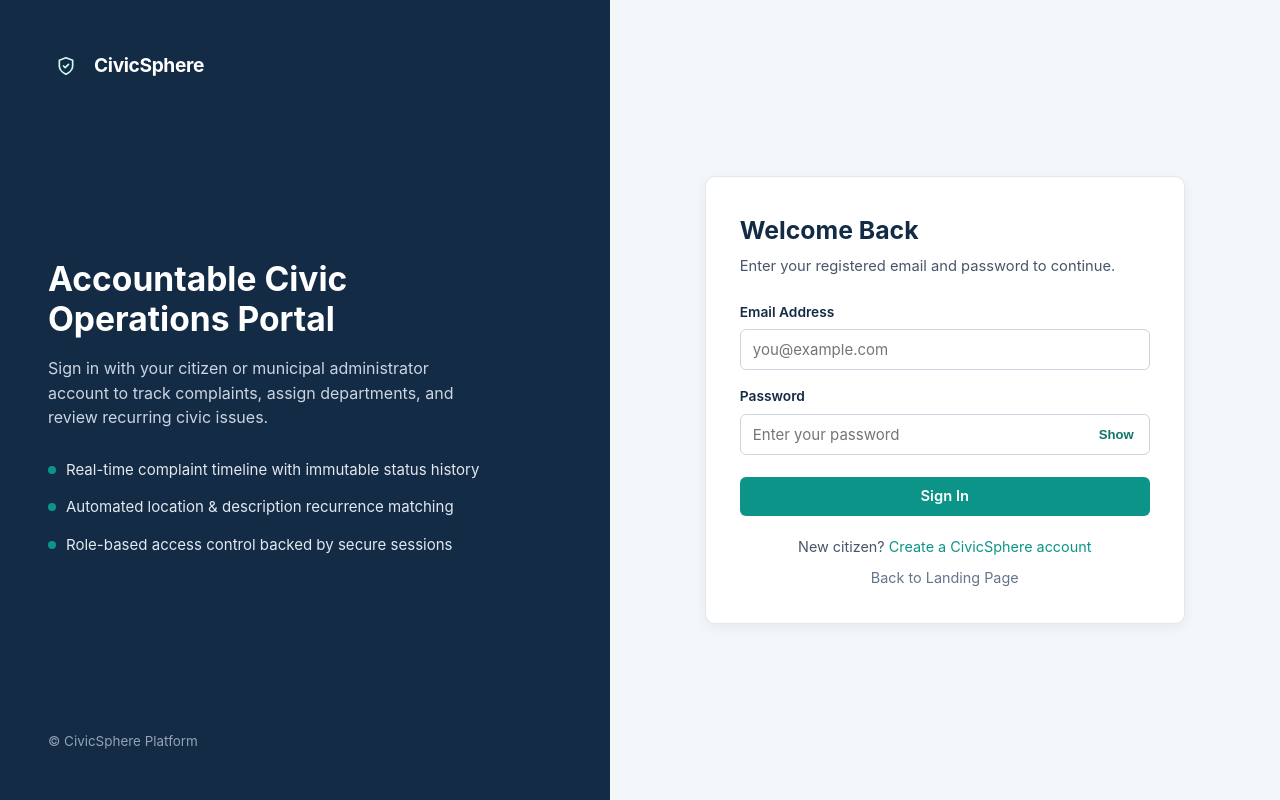
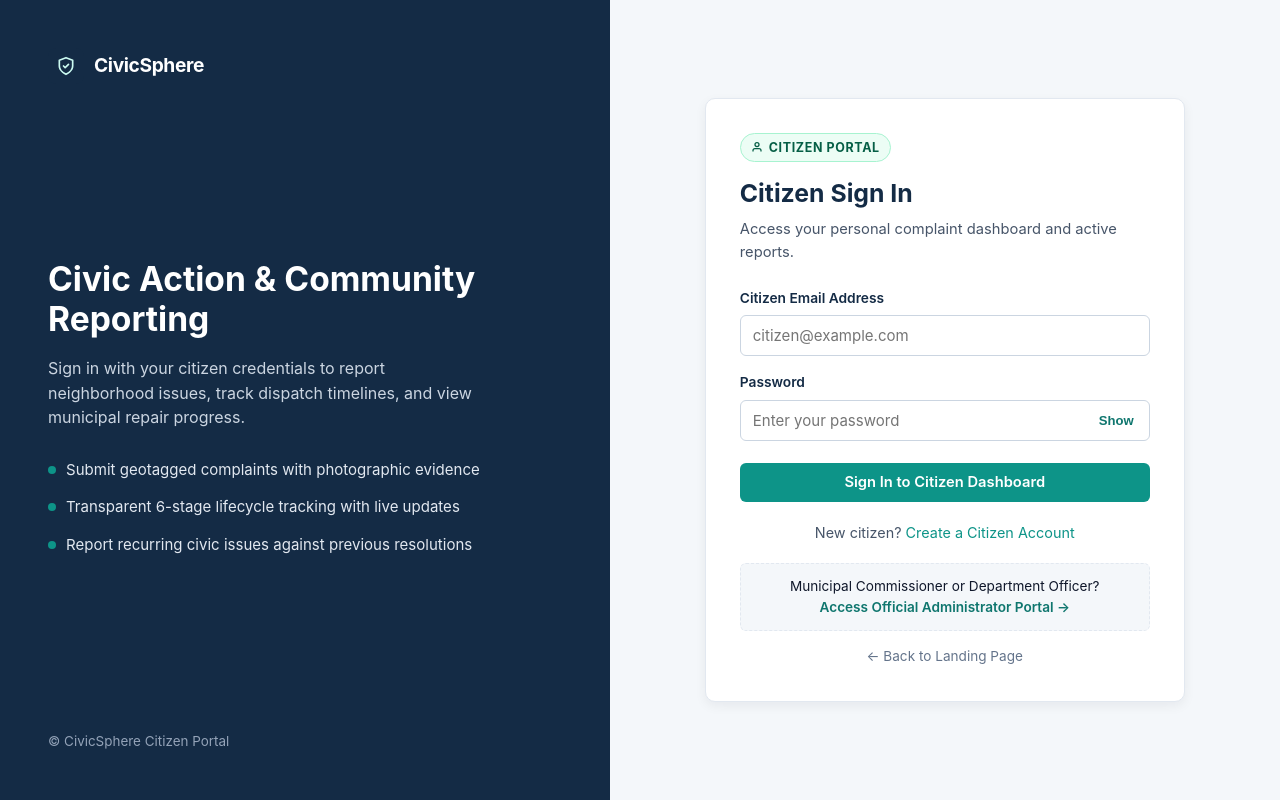
Before and after one commit to VadlaSumanjali/CivicSphere, a web app: page /login.html in a window 1280 px wide. Run offline with its HTML, style and script files only (its server is not run), Linux system fonts and the light colour scheme; data that the repository does not hold is empty; some of the project's set-up classes (security, data sources, template engines, error pages and the like) are left out, and stand-ins take their place; database files in the repository are not loaded.

Commit message:
fix: separate citizen and admin login flows with strict role-based access control

```diff
--- a/src/main/resources/static/css/auth.css
+++ b/src/main/resources/static/css/auth.css
@@ -136,6 +136,59 @@
   border: 1px solid #FECACA;
 }
 
+.role-badge {
+  display: inline-flex;
+  align-items: center;
+  gap: 6px;
+  padding: 4px 10px;
+  border-radius: 9999px;
+  font-size: 0.78rem;
+  font-weight: 700;
+  letter-spacing: 0.05em;
+  text-transform: uppercase;
+  margin-bottom: 12px;
+}
+
+.role-badge-citizen {
+  background: #ECFDF5;
+  color: #065F46;
+  border: 1px solid #A7F3D0;
+}
+
+.role-badge-admin {
+  background: #FEF2F2;
+  color: #991B1B;
+  border: 1px solid #FECACA;
+}
+
+.auth-aside-admin {
+  background: linear-gradient(135deg, #0F172A 0%, #1E293B 100%);
+  border-right: 1px solid rgba(255, 255, 255, 0.08);
+}
+
+.auth-aside-admin .auth-feature-dot {
+  background: #F59E0B;
+}
+
+.auth-card-admin {
+  border-top: 4px solid #DC2626;
+}
+
+.portal-switch-box {
+  margin-top: 18px;
+  padding: 12px 14px;
+  border-radius: var(--radius-sm);
+  background: var(--bg);
+  border: 1px dashed var(--border);
+  font-size: 0.85rem;
+  text-align: center;
+}
+
+.portal-switch-box a {
+  font-weight: 600;
+  color: var(--teal-dark);
+}
+
 .auth-footer {
   margin-top: 20px;
   text-align: center;
--- a/src/main/resources/static/js/auth.js
+++ b/src/main/resources/static/js/auth.js
@@ -6,15 +6,26 @@
   async function requireAuth(expectedRole) {
     try {
       const res = await API.request('/api/auth/me');
-      const user = res.data.user;
+      const user = res.data && res.data.user;
       if (!user) {
-        window.location.replace(API.url('/login.html'));
+        redirectToLogin(expectedRole);
         return null;
       }
-      if (expectedRole && user.role !== expectedRole) {
-        const target = user.role === 'ADMIN' ? '/admin/dashboard.html' : '/citizen/dashboard.html';
-        window.location.replace(API.url(target));
-        return null;
+
+      // Enforce strict dashboard separation:
+      // Citizens cannot access Admin dashboard; Admins cannot access Citizen dashboard as a citizen.
+      if (expectedRole) {
+        const expectedUpper = expectedRole.toUpperCase().replace('ROLE_', '');
+        const userRoleUpper = (user.role || '').toUpperCase().replace('ROLE_', '');
+
+        if (userRoleUpper !== expectedUpper) {
+          if (userRoleUpper === 'ADMIN') {
+            window.location.replace(API.url('/admin/dashboard.html'));
+          } else {
+            window.location.replace(API.url('/citizen/dashboard.html'));
+          }
+          return null;
+        }
       }
 
       const nameEl = document.getElementById('sidebarUserName');
@@ -31,19 +42,27 @@
       API.initSidebarToggle();
       return user;
     } catch (err) {
-      window.location.replace(API.url('/login.html'));
+      redirectToLogin(expectedRole);
       return null;
     }
   }
 
+  function redirectToLogin(expectedRole) {
+    const isCurrentAdmin = window.location.pathname.includes('/admin/') || expectedRole === 'ADMIN';
+    const target = isCurrentAdmin ? '/admin/login.html' : '/citizen/login.html';
+    window.location.replace(API.url(target));
+  }
+
   async function logout() {
+    const wasAdmin = window.location.pathname.includes('/admin/');
     try {
       await API.request('/api/auth/logout', { method: 'POST' });
     } catch (_) {
-      // Ignore and redirect cleanly
+      // Ignore network errors on logout and proceed with local clearing
     }
     API.setCsrfToken('');
-    window.location.replace(API.url('/login.html'));
+    const target = wasAdmin ? '/admin/login.html' : '/citizen/login.html';
+    window.location.replace(API.url(target));
   }
 
   function setupPasswordToggles() {
@@ -75,17 +94,24 @@
     }
   }
 
-  function initLoginPage() {
+  function initCitizenLoginPage() {
     setupPasswordToggles();
     const form = document.getElementById('loginForm');
     if (!form) return;
+
+    // Check query params for error notifications
+    const params = new URLSearchParams(window.location.search);
+    if (params.get('error') === 'admin_required') {
+      showAuthAlert('Access denied. Administrator privileges required to access that area.');
+    }
 
     // Redirect if already authenticated
     API.request('/api/auth/me')
       .then((res) => {
         const user = res.data && res.data.user;
         if (user) {
-          window.location.replace(API.url(user.role === 'ADMIN' ? '/admin/dashboard.html' : '/citizen/dashboard.html'));
+          const dest = user.role === 'ADMIN' ? '/admin/dashboard.html' : '/citizen/dashboard.html';
+          window.location.replace(API.url(dest));
         }
       })
       .catch(() => {});
@@ -103,21 +129,75 @@
 
       const submitBtn = document.getElementById('loginSubmitBtn');
       submitBtn.disabled = true;
-      submitBtn.textContent = 'Signing in...';
+      submitBtn.textContent = 'Signing in to Citizen Dashboard...';
 
       try {
-        const res = await API.request('/api/auth/login', {
+        const res = await API.request('/api/auth/citizen/login', {
           method: 'POST',
-          body: { email, password }
+          body: { email, password, role: 'CITIZEN' }
         });
         const user = res.data.user;
         API.showToast('Welcome back, ' + user.fullName, 'success');
-        const dest = user.role === 'ADMIN' ? '/admin/dashboard.html' : '/citizen/dashboard.html';
-        window.location.replace(API.url(dest));
+        window.location.replace(API.url('/citizen/dashboard.html'));
       } catch (err) {
-        showAuthAlert(err.message || 'Login failed. Please verify your credentials.');
+        showAuthAlert(err.message || 'Citizen login failed. Please verify your credentials.');
         submitBtn.disabled = false;
-        submitBtn.textContent = 'Sign In';
+        submitBtn.textContent = 'Sign In to Citizen Dashboard';
+      }
+    });
+  }
+
+  function initAdminLoginPage() {
+    setupPasswordToggles();
+    const form = document.getElementById('adminLoginForm');
+    if (!form) return;
+
+    // Check query params for notifications
+    const params = new URLSearchParams(window.location.search);
+    if (params.get('error') === 'admin_required') {
+      showAuthAlert('Administrator privileges required. Please sign in to the Command Center.');
+    } else if (params.get('error') === 'citizen_only') {
+      showAuthAlert('The Citizen Portal is for citizens only. You have been returned to the Administrator Portal.');
+    }
+
+    // Redirect if already authenticated
+    API.request('/api/auth/me')
+      .then((res) => {
+        const user = res.data && res.data.user;
+        if (user) {
+          const dest = user.role === 'ADMIN' ? '/admin/dashboard.html' : '/citizen/dashboard.html';
+          window.location.replace(API.url(dest));
+        }
+      })
+      .catch(() => {});
+
+    form.addEventListener('submit', async (e) => {
+      e.preventDefault();
+      hideAuthAlert();
+
+      const email = document.getElementById('email').value.trim();
+      const password = document.getElementById('password').value;
+      if (!email || !password) {
+        showAuthAlert('Please enter your administrator email and password.');
+        return;
+      }
+
+      const submitBtn = document.getElementById('adminLoginSubmitBtn');
+      submitBtn.disabled = true;
+      submitBtn.textContent = 'Verifying Administrative Credentials...';
+
+      try {
+        const res = await API.request('/api/auth/admin/login', {
+          method: 'POST',
+          body: { email, password, role: 'ADMIN' }
+        });
+        const user = res.data.user;
+        API.showToast('Welcome, Administrator ' + user.fullName, 'success');
+        window.location.replace(API.url('/admin/dashboard.html'));
+      } catch (err) {
+        showAuthAlert(err.message || 'Administrator authentication failed.');
+        submitBtn.disabled = false;
+        submitBtn.textContent = 'Sign In to Command Center';
       }
     });
   }
@@ -172,10 +252,10 @@
           method: 'POST',
           body: { fullName, email, phone, address, password, confirmPassword }
         });
-        API.showToast('Account created! Redirecting to dashboard...', 'success');
+        API.showToast('Citizen account created! Redirecting to dashboard...', 'success');
         window.location.replace(API.url('/citizen/dashboard.html'));
       } catch (err) {
-        showAuthAlert(err.message || 'Unable to register account.');
+        showAuthAlert(err.message || 'Unable to register citizen account.');
         submitBtn.disabled = false;
         submitBtn.textContent = 'Create Citizen Account';
       }
@@ -185,7 +265,9 @@
   window.CivicAuth = {
     requireAuth,
     logout,
-    initLoginPage,
+    initLoginPage: initCitizenLoginPage,
+    initCitizenLoginPage,
+    initAdminLoginPage,
     initRegisterPage
   };
 })(window);
--- a/src/main/resources/static/login.html
+++ b/src/main/resources/static/login.html
@@ -3,7 +3,7 @@
 <head>
   <meta charset="UTF-8">
   <meta name="viewport" content="width=device-width, initial-scale=1.0">
-  <title>Sign In — CivicSphere</title>
+  <title>Citizen Sign In — CivicSphere</title>
   <link rel="stylesheet" href="css/style.css">
   <link rel="stylesheet" href="css/auth.css">
 </head>
@@ -21,31 +21,35 @@
       </a>
 
       <div class="auth-aside-content">
-        <h1>Accountable Civic Operations Portal</h1>
-        <p>Sign in with your citizen or municipal administrator account to track complaints, assign departments, and review recurring civic issues.</p>
+        <h1>Civic Action &amp; Community Reporting</h1>
+        <p>Sign in with your citizen credentials to report neighborhood issues, track dispatch timelines, and view municipal repair progress.</p>
         <ul class="auth-feature-list">
-          <li><span class="auth-feature-dot"></span><span>Real-time complaint timeline with immutable status history</span></li>
-          <li><span class="auth-feature-dot"></span><span>Automated location &amp; description recurrence matching</span></li>
-          <li><span class="auth-feature-dot"></span><span>Role-based access control backed by secure sessions</span></li>
+          <li><span class="auth-feature-dot"></span><span>Submit geotagged complaints with photographic evidence</span></li>
+          <li><span class="auth-feature-dot"></span><span>Transparent 6-stage lifecycle tracking with live updates</span></li>
+          <li><span class="auth-feature-dot"></span><span>Report recurring civic issues against previous resolutions</span></li>
         </ul>
       </div>
 
       <div style="font-size:0.84rem;color:#94A3B8;">
-        &copy; CivicSphere Platform
+        &copy; CivicSphere Citizen Portal
       </div>
     </aside>
 
     <main class="auth-main">
       <div class="auth-card">
-        <h2>Welcome Back</h2>
-        <p class="auth-sub">Enter your registered email and password to continue.</p>
+        <span class="role-badge role-badge-citizen">
+          <svg width="12" height="12" viewBox="0 0 24 24" fill="none" stroke="currentColor" stroke-width="2.5"><path d="M20 21v-2a4 4 0 0 0-4-4H8a4 4 0 0 0-4 4v2"/><circle cx="12" cy="7" r="4"/></svg>
+          Citizen Portal
+        </span>
+        <h2>Citizen Sign In</h2>
+        <p class="auth-sub">Access your personal complaint dashboard and active reports.</p>
 
         <div id="authAlert" class="auth-alert auth-alert-error" role="alert"></div>
 
         <form id="loginForm" novalidate>
           <div class="form-group">
-            <label class="form-label" for="email">Email Address</label>
-            <input class="form-control" type="email" id="email" name="email" placeholder="you@example.com" required autocomplete="email">
+            <label class="form-label" for="email">Citizen Email Address</label>
+            <input class="form-control" type="email" id="email" name="email" placeholder="citizen@example.com" required autocomplete="email">
           </div>
 
           <div class="form-group">
@@ -57,13 +61,21 @@
           </div>
 
           <button type="submit" id="loginSubmitBtn" class="btn btn-primary" style="width:100%;margin-top:6px;">
-            Sign In
+            Sign In to Citizen Dashboard
           </button>
         </form>
 
         <div class="auth-footer">
-          New citizen? <a href="register.html">Create a CivicSphere account</a><br>
-          <a href="index.html" style="display:inline-block;margin-top:8px;color:var(--text-light);">Back to Landing Page</a>
+          New citizen? <a href="register.html">Create a Citizen Account</a>
+        </div>
+
+        <div class="portal-switch-box">
+          Municipal Commissioner or Department Officer?<br>
+          <a href="admin/login.html">Access Official Administrator Portal &rarr;</a>
+        </div>
+
+        <div style="text-align:center;margin-top:12px;">
+          <a href="index.html" style="font-size:0.85rem;color:var(--text-light);">&larr; Back to Landing Page</a>
         </div>
       </div>
     </main>
@@ -71,6 +83,6 @@
 
   <script src="js/api.js"></script>
   <script src="js/auth.js"></script>
-  <script>window.CivicAuth.initLoginPage();</script>
+  <script>window.CivicAuth.initCitizenLoginPage();</script>
 </body>
 </html>
--- a/src/main/resources/static/register.html
+++ b/src/main/resources/static/register.html
@@ -87,7 +87,7 @@
         </form>
 
         <div class="auth-footer">
-          Already registered? <a href="login.html">Sign in here</a><br>
+          Already registered? <a href="citizen/login.html">Sign in to Citizen Portal</a><br>
           <a href="index.html" style="display:inline-block;margin-top:8px;color:var(--text-light);">Back to Landing Page</a>
         </div>
       </div>
```
Also changed, not shown: src/main/java/com/civicsphere/config/SecurityConfig.java (+25 -7 lines), src/main/java/com/civicsphere/config/WebMvcConfig.java (added, +21 -0 lines), src/main/java/com/civicsphere/controller/AuthController.java (+21 -1 lines), src/main/java/com/civicsphere/dto/LoginRequest.java (+10 -0 lines), src/main/java/com/civicsphere/service/AuthService.java (+22 -0 lines), src/main/resources/static/admin/login.html (added, +89 -0 lines), src/main/resources/static/citizen/login.html (added, +88 -0 lines), src/main/resources/static/index.html (+8 -5 lines), render.yaml (line endings or trailing spaces), 1 other file.
